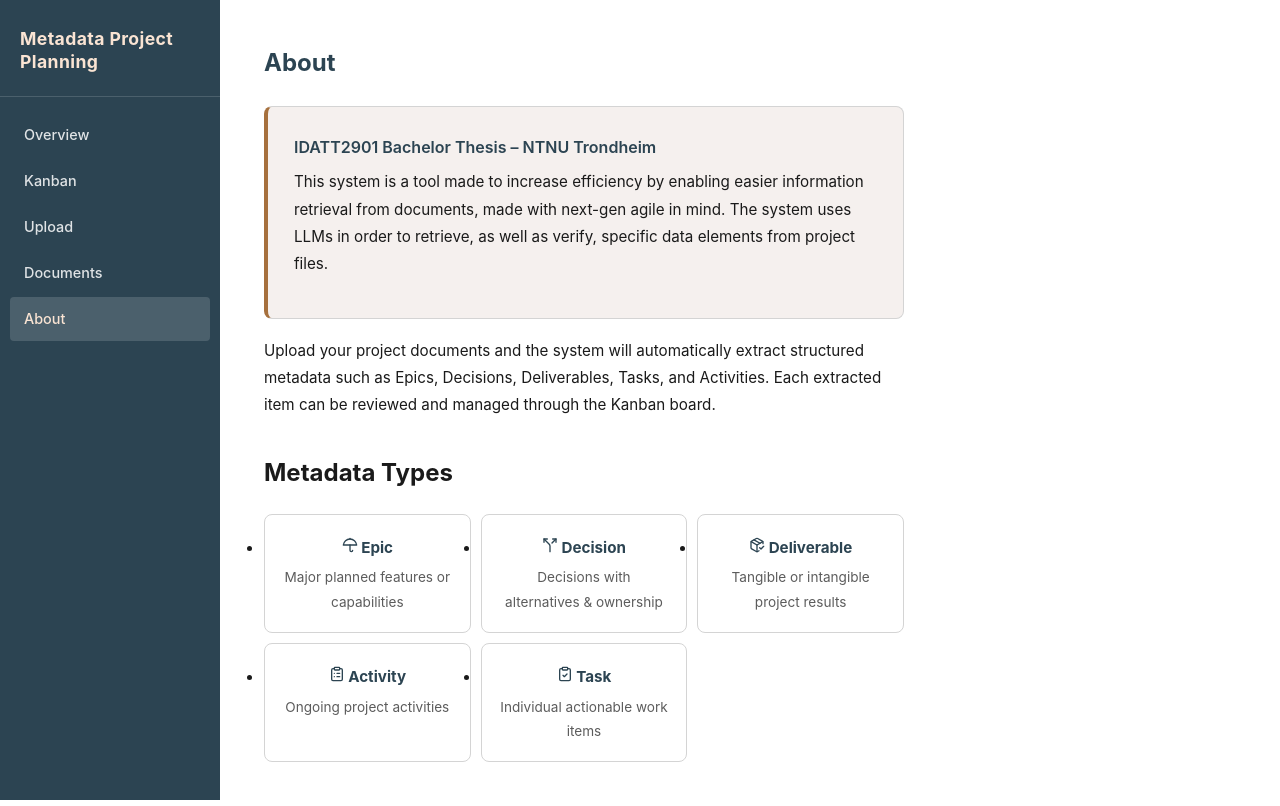
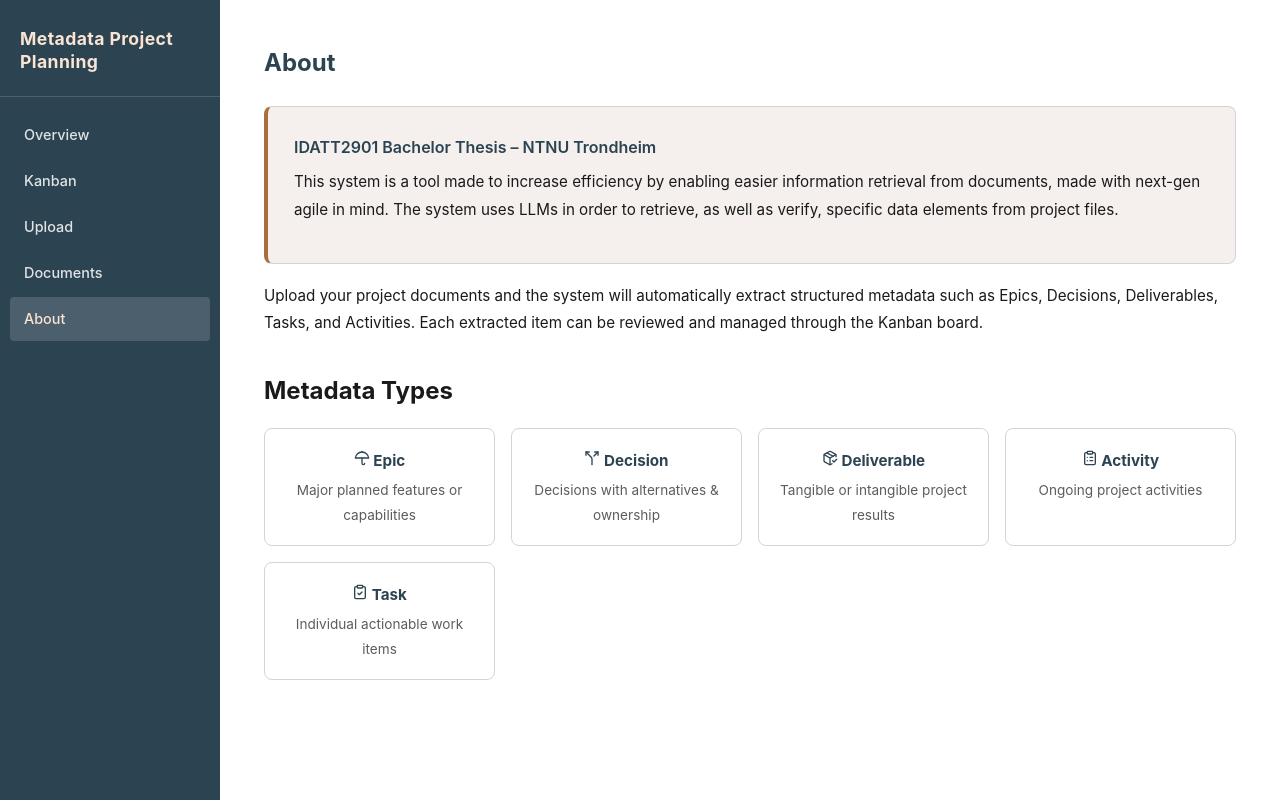
Before and after one commit to C-Corapi/IDATT2901_Bachelor_Thesis, a React (Vite) app in the folder frontend/: page /about in a window 1280 px wide. Built offline with nearby package versions, Linux system fonts and the light colour scheme; no server answers.

Commit message:
made routing changes

```diff
--- a/frontend/src/App.tsx
+++ b/frontend/src/App.tsx
@@ -17,7 +17,7 @@ const App: React.FC = () => (
           <Route path="/" element={<Navigate to="/overview" replace />} />
           <Route path="/overview" element={<OverviewPage />} />
           <Route path="/kanban" element={<KanbanPage />} />
-          <Route path="/documents" element={<DocumentsPage />} />
+          <Route path="/docs" element={<DocumentsPage />} />
           <Route path="/upload" element={<UploadPage />} />
           <Route path="/about" element={<AboutPage />} />
         </Routes>
--- a/frontend/src/components/Navbar.tsx
+++ b/frontend/src/components/Navbar.tsx
@@ -5,7 +5,7 @@ const links = [
   { to: '/overview',  label: 'Overview',    tooltip: 'View all extracted metadata' },
   { to: '/kanban',    label: 'Kanban',      tooltip: 'Manage items on the board' },
       { to: '/upload',    label: 'Upload',      tooltip: 'Upload a new document' },
-  { to: '/documents', label: 'Documents',   tooltip: 'Browse uploaded documents' },
+  { to: '/docs', label: 'Documents',   tooltip: 'Browse uploaded documents' },
   { to: '/about',     label: 'About',       tooltip: 'Learn about this tool' },
 ];
 
--- a/frontend/src/global.css
+++ b/frontend/src/global.css
@@ -704,7 +704,7 @@ a:focus:not(:focus-visible) {
 .empty-state { text-align: center; color: var(--gray-500); margin-top: 36px; font-size: .95rem; }
 
 /* ── About ──────────────────────────────────────────────────────── */
-.about-content { max-width: 640px; line-height: 1.8; }
+.about-content { max-width: 100%; line-height: 1.8; }
 .about-content p { margin-bottom: 14px; font-size: .95rem; }
 .about-card {
   background: var(--off-white); border: 1px solid var(--gray-200);
@@ -718,9 +718,12 @@ a:focus:not(:focus-visible) {
   margin-bottom: 6px;
 }
 .about-types {
+  list-style: none;
+  padding: 0;
   display: grid;
-  grid-template-columns: repeat(auto-fill, minmax(min(100%, 170px), 1fr));
-  gap: 10px; margin-top: 20px;
+  grid-template-columns: repeat(auto-fit, minmax(200px, 1fr));
+  gap: 1rem;
+  margin-top: 1rem;
 }
 .about-type {
   background: var(--white); border: 1px solid var(--gray-200);
```
Also changed, not shown: 1 other file (tests, documents, lock files or other folders).
